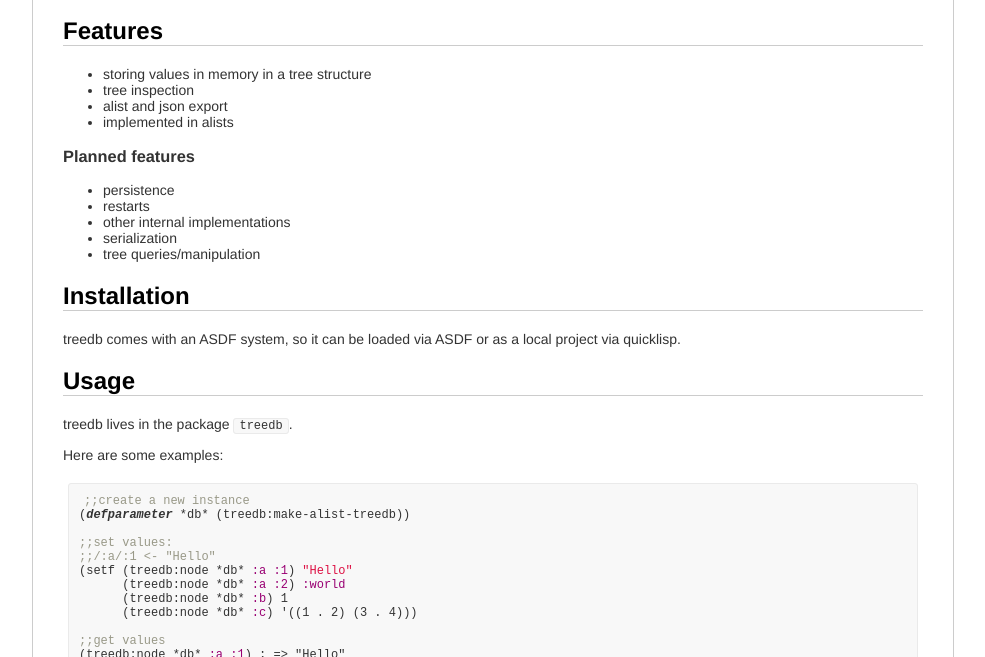
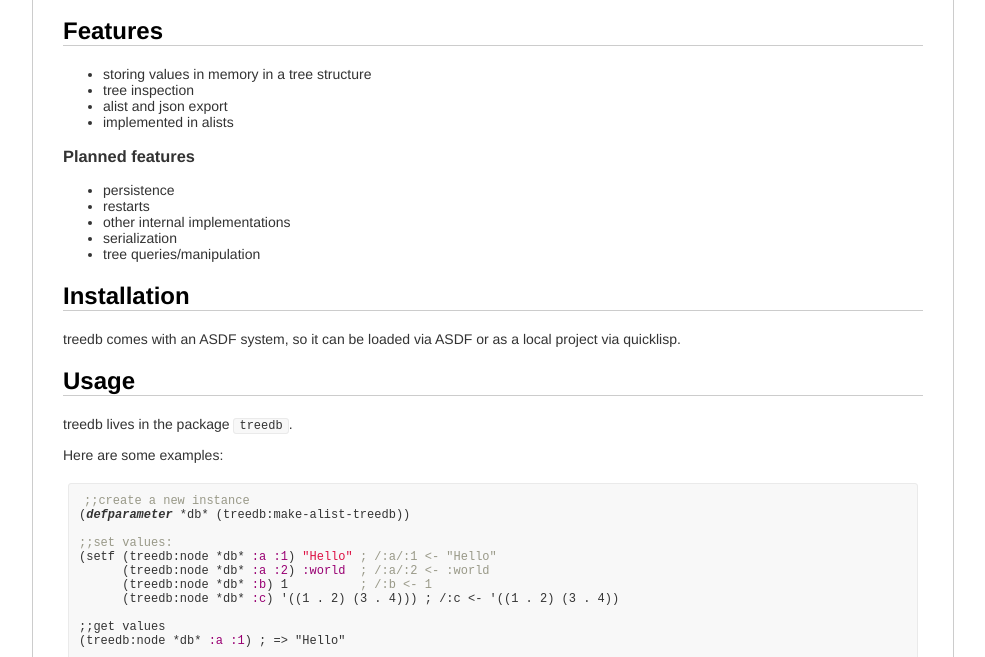
Before and after one commit to chfin/treedb, a plain HTML site: page doc/treedb.html in a window 1280 px wide. Shown: the part 143-800 px from the top of the page, without its empty margins (147-1132 px from the left). Drawn offline with Linux system fonts and the light colour scheme.

Commit message:
added comments in README.md

```diff
--- a/doc/treedb.html
+++ b/doc/treedb.html
@@ -477,14 +477,13 @@ or as a local project via quicklisp.</p>
 </span><span class="paren1">(<span class="code"><i><span class="symbol">defparameter</span></i> <span class="special">*db*</span> <span class="paren2">(<span class="code">treedb:make-alist-treedb</span>)</span></span>)</span>
 
 <span class="comment">;;set values:
-</span><span class="comment">;;/:a/:1 &lt;- "Hello"
-</span><span class="paren1">(<span class="code">setf <span class="paren2">(<span class="code">treedb:node <span class="special">*db*</span> <span class="keyword">:a</span> <span class="keyword">:1</span></span>)</span> <span class="string">"Hello"</span>
-      <span class="paren2">(<span class="code">treedb:node <span class="special">*db*</span> <span class="keyword">:a</span> <span class="keyword">:2</span></span>)</span> <span class="keyword">:world</span>
-      <span class="paren2">(<span class="code">treedb:node <span class="special">*db*</span> <span class="keyword">:b</span></span>)</span> 1
-      <span class="paren2">(<span class="code">treedb:node <span class="special">*db*</span> <span class="keyword">:c</span></span>)</span> '<span class="paren2">(<span class="code"><span class="paren3">(<span class="code">1 . 2</span>)</span> <span class="paren3">(<span class="code">3 . 4</span>)</span></span>)</span></span>)</span>
+</span><span class="paren1">(<span class="code">setf <span class="paren2">(<span class="code">treedb:node <span class="special">*db*</span> <span class="keyword">:a</span> <span class="keyword">:1</span></span>)</span> <span class="string">"Hello"</span> <span class="comment">; /:a/:1 &lt;- "Hello"
+</span>      <span class="paren2">(<span class="code">treedb:node <span class="special">*db*</span> <span class="keyword">:a</span> <span class="keyword">:2</span></span>)</span> <span class="keyword">:world</span>  <span class="comment">; /:a/:2 &lt;- :world
+</span>      <span class="paren2">(<span class="code">treedb:node <span class="special">*db*</span> <span class="keyword">:b</span></span>)</span> 1          <span class="comment">; /:b &lt;- 1
+</span>      <span class="paren2">(<span class="code">treedb:node <span class="special">*db*</span> <span class="keyword">:c</span></span>)</span> '<span class="paren2">(<span class="code"><span class="paren3">(<span class="code">1 . 2</span>)</span> <span class="paren3">(<span class="code">3 . 4</span>)</span></span>)</span></span>)</span> ; /:c &lt;- '<span class="paren1">(<span class="code"><span class="paren2">(<span class="code">1 . 2</span>)</span> <span class="paren2">(<span class="code">3 . 4</span>)</span></span>)</span>
 
-<span class="comment">;;get values
-</span><span class="paren1">(<span class="code">treedb:node <span class="special">*db*</span> <span class="keyword">:a</span> <span class="keyword">:1</span></span>)</span> ; =&gt; "Hello"
+;;get values
+<span class="paren1">(<span class="code">treedb:node <span class="special">*db*</span> <span class="keyword">:a</span> <span class="keyword">:1</span></span>)</span> ; =&gt; "Hello"
 
 ;;delete nodes
 <span class="paren1">(<span class="code">treedb:del-node <span class="special">*db*</span> <span class="keyword">:b</span></span>)</span>
```
Also changed, not shown: 1 other file.
